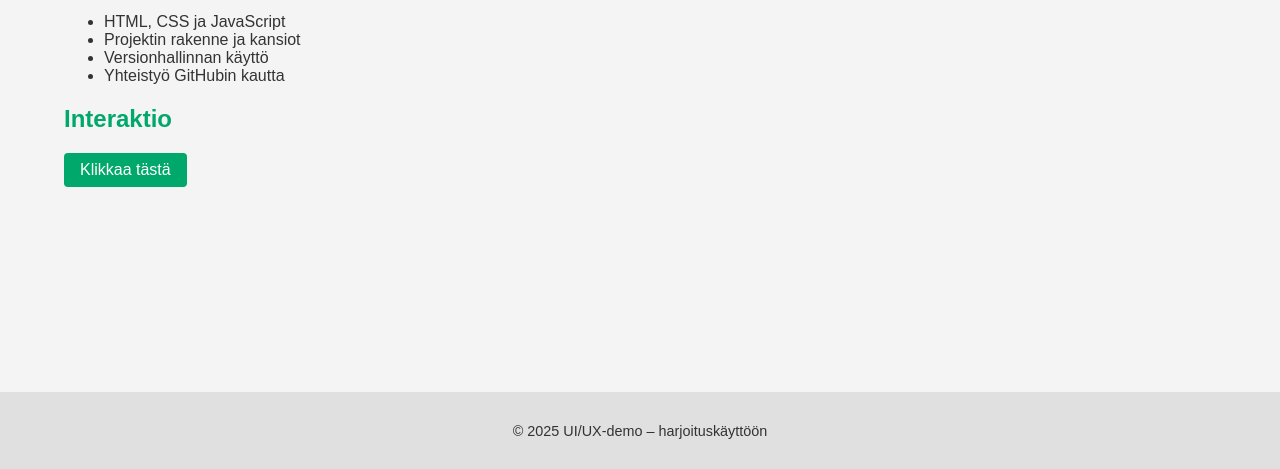
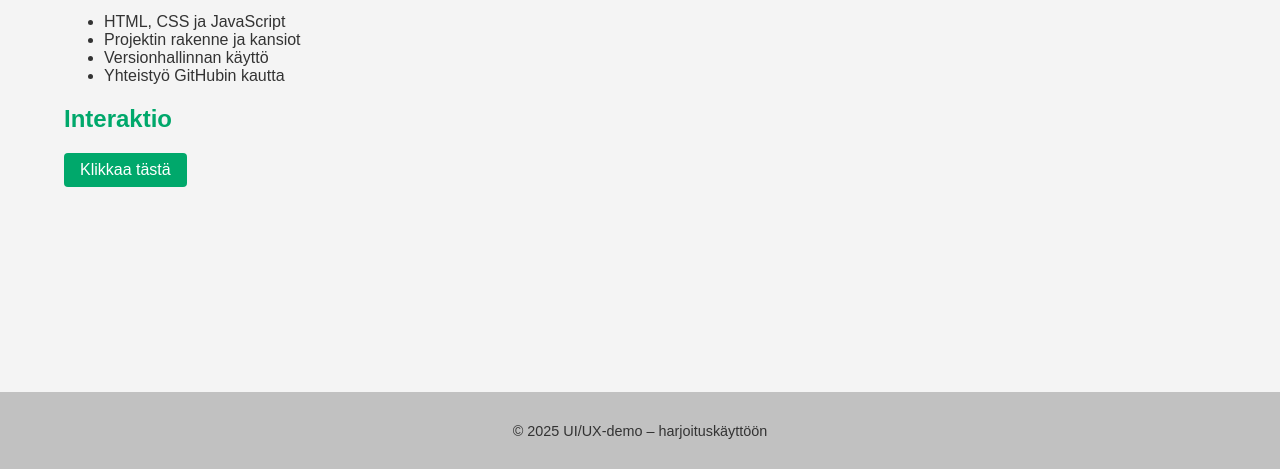
Before and after one commit to erikahayrinen/UIUX-demo, a plain HTML site: page index.html in a window 1280 px wide. Shown: the part 331-800 px from the top of the page. Drawn offline with Linux system fonts and the light colour scheme.

Commit message:
Päivitetty vaalea taustaväri footerille

```diff
--- a/styles/tokens.css
+++ b/styles/tokens.css
@@ -8,7 +8,7 @@
   --color-secondary: #00875A;
   --color-background: #f4f4f4;
   --color-text: #333;
-  --color-footer: #e0e0e0;
+  --color-footer: #c1c1c1;
   --color-heading: var(--color-primary);
   --color-header-text: #ffffff;
 
```
